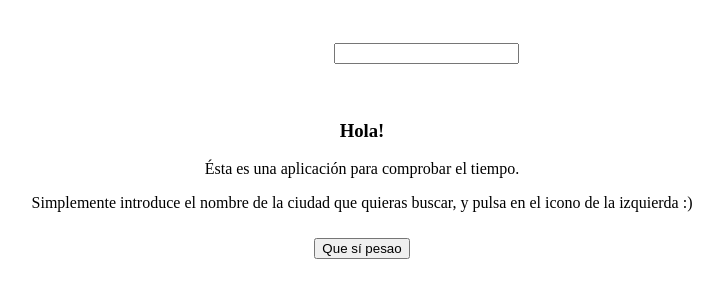
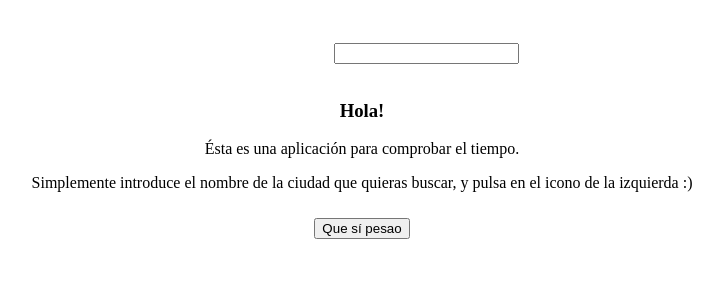
Before and after one commit to Apriego87/climapp, a SvelteKit app: page / in a window 1280 px wide. Shown: the top 300 px of the page, without its empty margins (94-817 px from the left). Built offline with nearby package versions, Linux system fonts and the light colour scheme; some icons are missing.

Commit message:
pORFAVOR

```diff
--- a/src/routes/+page.svelte
+++ b/src/routes/+page.svelte
@@ -302,9 +302,10 @@
 		display: grid;
 		place-items: center;
 		text-align: center;
-		margin-top: -5vh;
+		margin-top: -10vh;
 		gap: 10px;
 		opacity: 1;
+		align-self: center;
 	}
 
 	#alerta {
```
